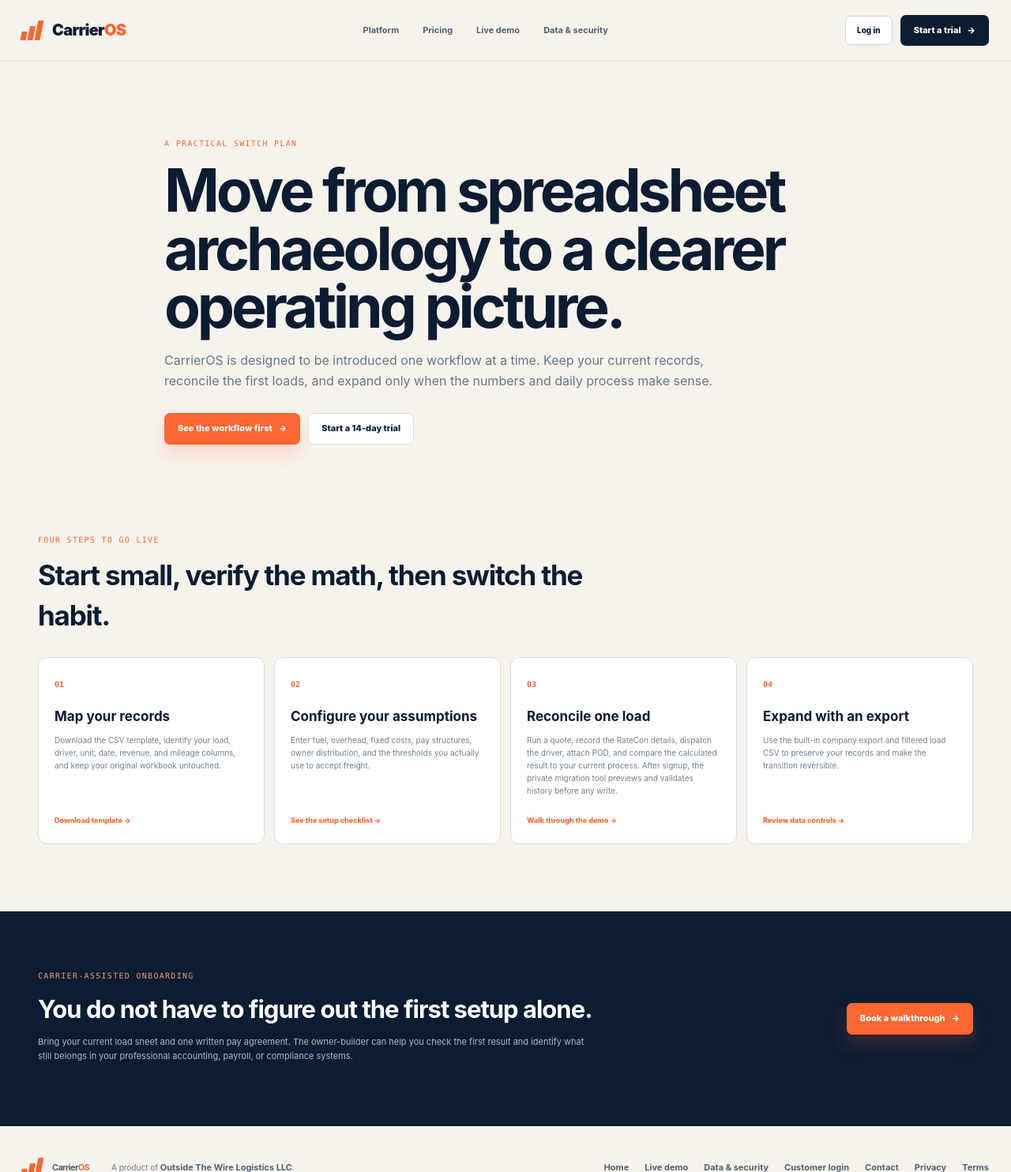
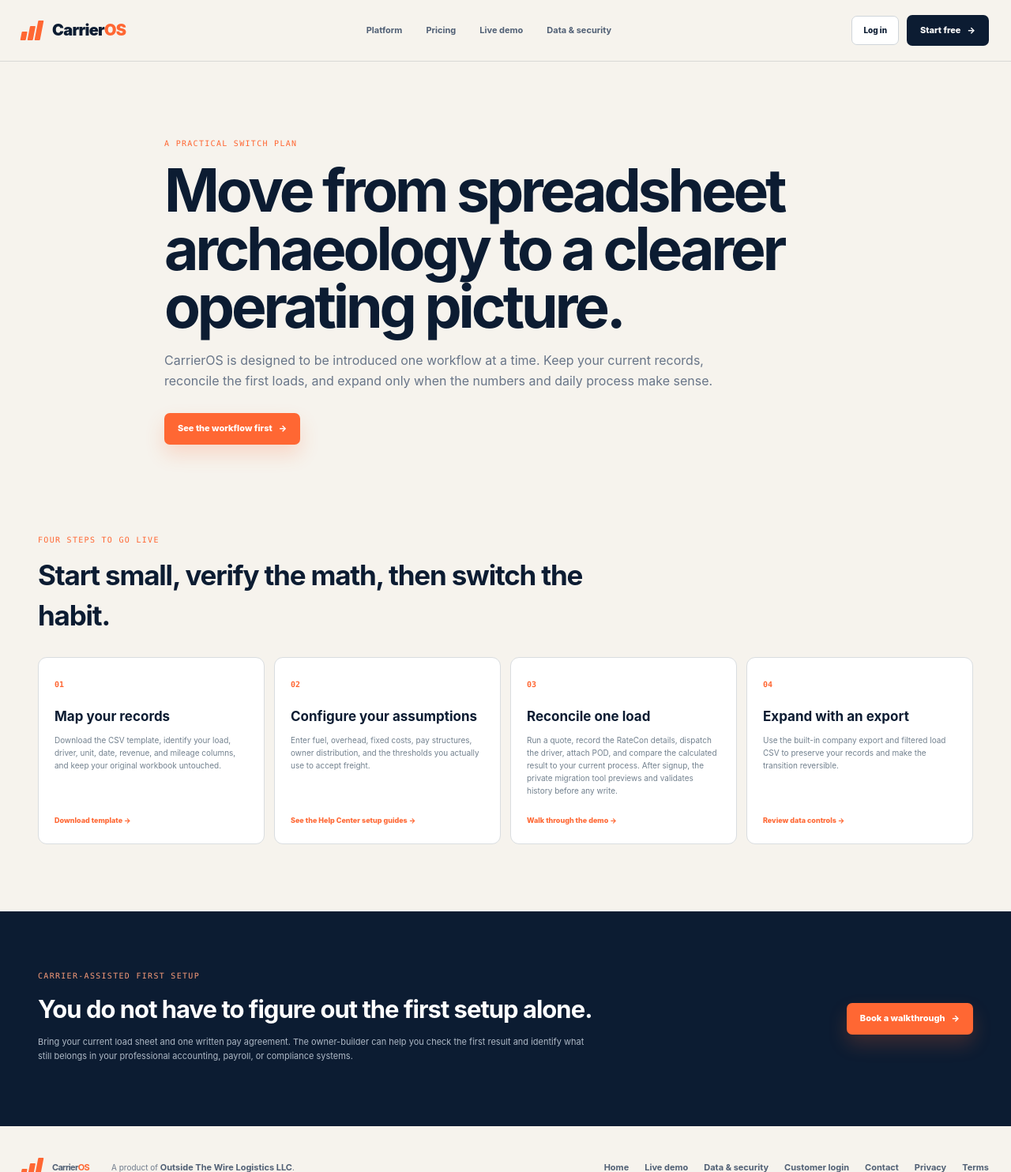
Before and after one commit to DavidOTW/CarrierOS, a FastAPI app: page /switching in a window 1280 px wide. Shown: the top 1484 px of the page at 79% size. Run offline with FastAPI, Linux system fonts and the light colour scheme.

Commit message:
Align public copy with free 1-unit offer (#59)
* Align public copy with free 1-unit offer.

Public copy wording only.

* Align public copy with free 1-unit offer.

Updated the switching section to include a four-step switch plan.

* Align public copy with free 1-unit offer.

Updated the signup link to include a plan parameter for free operators.

* Align public copy with free 1-unit offer.

* Align public copy with free 1-unit offer.

* Align public copy with free 1-unit offer.

* Align public copy with free 1-unit offer.

* Align public copy with free 1-unit offer.

Updated onboarding title and modified wording in summary and steps.

* Align public copy with free 1-unit offer.

```diff
--- a/app/help_content.py
+++ b/app/help_content.py
@@ -500,17 +500,17 @@
         "slug": "onboarding",
         "group": "admin",
         "icon": "ON",
-        "title": "Onboarding",
+        "title": "Invite office users",
         "route": "/onboarding",
         "summary": "Invite an office user into the correct private company workspace with an appropriate role.",
         "purpose": (
-            "Onboarding creates a time-limited invitation for a user to join the organization. "
+            "This tab creates a time-limited invitation for a user to join the organization. "
             "The selected role controls what that user can view or manage."
         ),
         "steps": (
             "Enter the person's name and business email.",
             "Choose the least-privilege role that matches the work they must perform.",
-            "Create the invitation and send the private onboarding link to that person through a trusted channel.",
+            "Create the invitation and send the private invite link to that person through a trusted channel.",
             "Ask the invitee to set their own password and confirm access.",
             "Review company users and remove or change access when responsibilities end.",
         ),
--- a/app/seo_content.py
+++ b/app/seo_content.py
@@ -614,7 +614,7 @@
             ("Does CarrierOS verify FMCSA compliance?", "No. CarrierOS tracks selected user-entered records and dates. The carrier must verify status with FMCSA, state agencies, insurers, ELD and safety providers, and qualified professionals."),
             ("Can compliance dates affect an assignment review?", "CarrierOS can surface recorded expiration concerns for human review, but the carrier remains responsible for the legal and safety decision."),
             ("Does CarrierOS replace a DQ file or ELD?", "No. It does not replace required driver qualification files, ELD records, maintenance programs, clearinghouse processes, or official systems."),
-            ("Can startup checklist items be tracked before the first truck?", "Yes. The Carrier Startup plan organizes readiness questions and official-source links before active operations begin."),
+            ("Can startup checklist items be tracked before the first truck?", "Yes. The startup guide organizes readiness questions and official-source links before active operations begin."),
         ],
         "related": (
             "carrier-startup-checklist",
--- a/app/templates/demo.html
+++ b/app/templates/demo.html
@@ -30,7 +30,7 @@
       <button class="demo-tab" data-demo-tab="startup"><span>18</span>Startup guide</button>
 
       <div class="demo-nav-section">Administration</div>
-      <button class="demo-tab" data-demo-tab="onboarding"><span>19</span>Onboarding</button>
+      <button class="demo-tab" data-demo-tab="onboarding"><span>19</span>Invite office users</button>
       <button class="demo-tab" data-demo-tab="referrals"><span>20</span>Referral &amp; sharing <em>New</em></button>
       <button class="demo-tab" data-demo-tab="settings"><span>21</span>Settings</button>
       <button class="demo-tab" data-demo-tab="billing"><span>22</span>Billing</button>
@@ -209,7 +209,7 @@
       </section>
 
       <section class="demo-panel" data-demo-panel="onboarding">
-        <div class="demo-heading"><div><span>Onboarding</span><h1>Invite the office without pricing every seat.</h1><p>Workspace administrators can invite team members and keep roles visible. Published operating plans include unlimited office users.</p></div></div>
+        <div class="demo-heading"><div><span>Invite office users</span><h1>Invite the office without pricing every seat.</h1><p>Workspace administrators can invite team members and keep roles visible. Published operating plans include unlimited office users.</p></div></div>
         <div class="demo-split">
           <section class="demo-card"><div class="demo-card-heading"><div><span>Office users</span><h2>Sample workspace team</h2></div></div><div class="demo-member-list"><div><span class="demo-avatar orange">DB</span><div><strong>David Brooks</strong><small>Owner / administrator</small></div><span class="demo-status green">Active</span></div><div><span class="demo-avatar blue">AJ</span><div><strong>Alex Jordan</strong><small>Dispatcher</small></div><span class="demo-status green">Active</span></div><div><span class="demo-avatar purple">KM</span><div><strong>Kris Morgan</strong><small>Bookkeeper</small></div><span class="demo-status blue">Invited</span></div></div></section>
           <section class="demo-card"><div class="demo-card-heading"><div><span>Invite workflow</span><h2>Bring a teammate in</h2></div></div><ol class="demo-number-list"><li><span>1</span><div><strong>Enter the office user</strong><small>Use the person&rsquo;s business email and intended role.</small></div></li><li><span>2</span><div><strong>Send a secure invitation</strong><small>The invited user creates their own sign-in.</small></div></li><li><span>3</span><div><strong>Review workspace access</strong><small>The admin remains responsible for team access.</small></div></li></ol></section>
--- a/app/templates/help_guide.html
+++ b/app/templates/help_guide.html
@@ -26,7 +26,7 @@
         <span class="public-eyebrow">{{ guide_group.title }}</span>
         <h1>{{ guide.title }}</h1>
         <p>{{ guide.summary }}</p>
-        <div class="help-article-actions">{% if user %}<a class="public-btn public-btn-orange" href="{{ guide.route }}">Open {{ guide.title }} <span aria-hidden="true">&rarr;</span></a>{% else %}<a class="public-btn public-btn-orange" href="/signup">Start free trial <span aria-hidden="true">&rarr;</span></a><a class="public-btn public-btn-light" href="/demo">Explore the demo</a>{% endif %}</div>
+        <div class="help-article-actions">{% if user %}<a class="public-btn public-btn-orange" href="{{ guide.route }}">Open {{ guide.title }} <span aria-hidden="true">&rarr;</span></a>{% else %}<a class="public-btn public-btn-orange" href="/signup?plan=free_operator">Start free <span aria-hidden="true">&rarr;</span></a><a class="public-btn public-btn-light" href="/demo">Explore the demo</a>{% endif %}</div>
       </header>
 
       <section class="help-article-section">
--- a/app/templates/login.html
+++ b/app/templates/login.html
@@ -5,7 +5,7 @@
     <div class="brand" style="border:0;padding:0;margin-bottom:32px"><div class="brand-mark">CO</div><div><strong>CarrierOS</strong><small style="color:#cae0eb">Fleet financial command center</small></div></div>
     <h1>Know the money before you move the freight.</h1>
     <p>Load profit, flexible driver pay, lane quoting, fixed-cost coverage, compliance, receivables, and operating documents in one mobile-ready workspace.</p>
-    <div class="login-bullets"><span>&check; Private company workspace</span><span>&check; Seven driver-pay structures</span><span>&check; Fourteen-day live trial</span></div>
+    <div class="login-bullets"><span>&check; Private company workspace</span><span>&check; Seven driver-pay structures</span><span>&check; Free for 1 unit &middot; 14-day trial on paid plans</span></div>
   </section>
   <section class="login-panel"><div class="login-card">
     <h2>Sign in</h2><p class="muted">Open your CarrierOS workspace.</p>
@@ -16,7 +16,7 @@
       <div class="field" style="margin-top:13px"><label>Password</label><input type="password" name="password" autocomplete="current-password" required></div>
       <div class="form-actions"><button class="btn btn-primary" style="width:100%">Sign in</button></div>
     </form>
-    <div class="demo-box"><strong>New to CarrierOS?</strong><br>{% if signups_open %}<a href="/signup">Start a free 14-day trial</a>{% else %}<a href="mailto:{{ support_email }}?subject=CarrierOS%20launch%20updates">Get launch updates</a>{% endif %}<br><span class="muted"><a href="/forgot-password">Forgot your password?</a></span><br><a href="/terms">Terms</a> &middot; <a href="/privacy">Privacy</a></div>
+    <div class="demo-box"><strong>New to CarrierOS?</strong><br>{% if signups_open %}<a href="/signup?plan=free_operator">Start free</a>{% else %}<a href="mailto:{{ support_email }}?subject=CarrierOS%20launch%20updates">Get launch updates</a>{% endif %}<br><span class="muted"><a href="/forgot-password">Forgot your password?</a></span><br><a href="/terms">Terms</a> &middot; <a href="/privacy">Privacy</a></div>
   </div></section>
 </div>
 {% endblock %}
--- a/app/templates/marketing.html
+++ b/app/templates/marketing.html
@@ -88,7 +88,7 @@
   </section>
 
   <section class="public-switching" aria-label="Switching to CarrierOS">
-    <div><span class="public-eyebrow">Switch at your pace</span><h2>Bring one load first. Keep your records portable.</h2><p>Start with a real carrier workflow before changing every habit. CarrierOS gives you a setup checklist, a spreadsheet mapping template, filtered load exports, and direct founder support while you validate the result.</p><a class="public-founder-link" href="/switching">See the switching plan <span aria-hidden="true">&rarr;</span></a></div>
+    <div><span class="public-eyebrow">Switch at your pace</span><h2>Bring one load first. Keep your records portable.</h2><p>Start with a real carrier workflow before changing every habit. CarrierOS gives you a four-step switch plan, a spreadsheet mapping template, filtered load exports, and direct founder support while you validate the result.</p><a class="public-founder-link" href="/switching">See the switching plan <span aria-hidden="true">&rarr;</span></a></div>
     <div class="public-switching-steps"><article><span>01</span><strong>Map</strong><small>Compare your current workbook to the import template.</small></article><article><span>02</span><strong>Reconcile</strong><small>Run one load from quote through driver pay and profit.</small></article><article><span>03</span><strong>Expand</strong><small>Keep an export while your team adopts the daily workflow.</small></article></div>
   </section>
 
--- a/app/templates/security.html
+++ b/app/templates/security.html
@@ -1,7 +1,7 @@
 {% extends "base.html" %}{% block title %}{{ seo_title }}{% endblock %}
 {% block content %}
 <main class="public-marketing public-simple-page" id="top">
-  <header class="public-nav"><a class="public-brand" href="/"><span class="public-brand-mark"><i></i><i></i><i></i></span><span>Carrier<span>OS</span></span></a><nav aria-label="Primary navigation"><a href="/#platform">Platform</a><a href="/#pricing">Pricing</a><a href="/switching">Switching</a><a href="/demo">Live demo</a></nav><div class="public-nav-actions"><a class="public-signin" href="/login">Log in</a><a class="public-btn public-btn-dark" href="/signup?plan=owner_operator">Start a trial <span aria-hidden="true">&rarr;</span></a></div></header>
+  <header class="public-nav"><a class="public-brand" href="/"><span class="public-brand-mark"><i></i><i></i><i></i></span><span>Carrier<span>OS</span></span></a><nav aria-label="Primary navigation"><a href="/#platform">Platform</a><a href="/#pricing">Pricing</a><a href="/switching">Switching</a><a href="/demo">Live demo</a></nav><div class="public-nav-actions"><a class="public-signin" href="/login">Log in</a><a class="public-btn public-btn-dark" href="/signup?plan=free_operator">Start free <span aria-hidden="true">&rarr;</span></a></div></header>
   <section class="simple-hero"><span class="public-eyebrow">Trust before your first upload</span><h1>Understand what CarrierOS protects, stores, and still needs you to configure.</h1><p>Small carriers should be able to ask direct questions about their operational data. This page describes the current application controls without pretending that a hosting setting or a checklist replaces an independent security review.</p></section>
   <section class="simple-section"><span class="public-eyebrow">Current controls</span><h2>Designed for private carrier workspaces.</h2><div class="simple-step-grid"><article><span>01</span><h3>Workspace isolation</h3><p>Each signup receives an organization-scoped workspace. Authenticated records, loads, payments, documents, and exports are filtered to that organization.</p></article><article><span>02</span><h3>Stripe-hosted card handling</h3><p>CarrierOS sends subscription checkout and customer-portal payment details to Stripe. The application does not ask for or store card or bank credentials.</p></article><article><span>03</span><h3>Audit and export paths</h3><p>Important changes are recorded in the workspace audit trail, and administrators can download company data plus filtered load CSV exports.</p></article><article><span>04</span><h3>Private document boundaries</h3><p>RateCon and delivery-document workflows require configured private storage and malware scanning. Audit uploads are processed for structured findings and raw files are not retained.</p></article></div></section>
   <section class="simple-section simple-section-muted"><span class="public-eyebrow">Operator responsibilities</span><h2>Production safety still depends on the deployment.</h2><div class="simple-bullets"><p><strong>Backups:</strong> configure daily logical backups, off-host copies, and a tested restore process.</p><p><strong>Secrets:</strong> use host-managed environment variables for session, Stripe, SMTP, storage, and scanner credentials.</p><p><strong>Access:</strong> use strong passwords, least-privilege staff accounts, and a verified support mailbox.</p><p><strong>Review:</strong> have qualified legal and security professionals review the policies and sensitive-data workflow before a high-volume launch.</p></div><div class="notice warn">Do not upload Social Security numbers, bank credentials, full account numbers, tax IDs, or identity-document images. CarrierOS is an operations and profitability workspace, not a payroll, accounting, legal, tax, insurance, or regulatory system.</div></section>
--- a/app/templates/seo_page.html
+++ b/app/templates/seo_page.html
@@ -21,7 +21,7 @@
     <aside class="seo-hero-card" aria-label="CarrierOS product summary">
       <span>Carrier-built software</span>
       <strong>Know the load.<br>Know the pay.<br>Know the profit.</strong>
-      <ul><li>Browser-based workspace</li><li>1 active power unit free forever</li><li>Plans for 2–20 paid power units</li><li>Unlimited driver records</li><li>14-day trial before monthly billing</li></ul><p class="seo-free-callout"><strong>Start free:</strong> no card is required for your first active unit. Add paid capacity only when you add a second unit.</p>
+      <ul><li>Browser-based workspace</li><li>1 active power unit free forever</li><li>Plans for 2–20 paid power units</li><li>Unlimited driver records</li><li>Free for 1 unit. 14-day trial on paid plans.</li></ul><p class="seo-free-callout"><strong>Start free:</strong> no card is required for your first active unit. Add paid capacity only when you add a second unit.</p>
       <a href="/">See CarrierOS pricing &rarr;</a>
     </aside>
   </section>
--- a/app/templates/switching.html
+++ b/app/templates/switching.html
@@ -1,10 +1,10 @@
 {% extends "base.html" %}{% block title %}{{ seo_title }}{% endblock %}
 {% block content %}
 <main class="public-marketing public-simple-page" id="top">
-  <header class="public-nav"><a class="public-brand" href="/"><span class="public-brand-mark"><i></i><i></i><i></i></span><span>Carrier<span>OS</span></span></a><nav aria-label="Primary navigation"><a href="/#platform">Platform</a><a href="/#pricing">Pricing</a><a href="/demo">Live demo</a><a href="/security">Data &amp; security</a></nav><div class="public-nav-actions"><a class="public-signin" href="/login">Log in</a><a class="public-btn public-btn-dark" href="/signup?plan=owner_operator">Start a trial <span aria-hidden="true">&rarr;</span></a></div></header>
-  <section class="simple-hero"><span class="public-eyebrow">A practical switch plan</span><h1>Move from spreadsheet archaeology to a clearer operating picture.</h1><p>CarrierOS is designed to be introduced one workflow at a time. Keep your current records, reconcile the first loads, and expand only when the numbers and daily process make sense.</p><div class="public-hero-actions"><a class="public-btn public-btn-orange" href="/demo">See the workflow first <span aria-hidden="true">&rarr;</span></a><a class="public-btn public-btn-light" href="/signup?plan=owner_operator">Start a 14-day trial</a></div></section>
-  <section class="simple-section"><span class="public-eyebrow">Four steps to go live</span><h2>Start small, verify the math, then switch the habit.</h2><div class="simple-step-grid"><article><span>01</span><h3>Map your records</h3><p>Download the CSV template, identify your load, driver, unit, date, revenue, and mileage columns, and keep your original workbook untouched.</p><a href="/switching/template.csv">Download template &rarr;</a></article><article><span>02</span><h3>Configure your assumptions</h3><p>Enter fuel, overhead, fixed costs, pay structures, owner distribution, and the thresholds you actually use to accept freight.</p><a href="/getting-started">See the setup checklist &rarr;</a></article><article><span>03</span><h3>Reconcile one load</h3><p>Run a quote, record the RateCon details, dispatch the driver, attach POD, and compare the calculated result to your current process. After signup, the private migration tool previews and validates history before any write.</p><a href="/demo">Walk through the demo &rarr;</a></article><article><span>04</span><h3>Expand with an export</h3><p>Use the built-in company export and filtered load CSV to preserve your records and make the transition reversible.</p><a href="/security">Review data controls &rarr;</a></article></div></section>
-  <section class="simple-callout"><div><span class="public-eyebrow">Carrier-assisted onboarding</span><h2>You do not have to figure out the first setup alone.</h2><p>Bring your current load sheet and one written pay agreement. The owner-builder can help you check the first result and identify what still belongs in your professional accounting, payroll, or compliance systems.</p></div><a class="public-btn public-btn-orange" href="mailto:{{ support_email }}?subject=CarrierOS%20switch%20walkthrough">Book a walkthrough <span aria-hidden="true">&rarr;</span></a></section>
+  <header class="public-nav"><a class="public-brand" href="/"><span class="public-brand-mark"><i></i><i></i><i></i></span><span>Carrier<span>OS</span></span></a><nav aria-label="Primary navigation"><a href="/#platform">Platform</a><a href="/#pricing">Pricing</a><a href="/demo">Live demo</a><a href="/security">Data &amp; security</a></nav><div class="public-nav-actions"><a class="public-signin" href="/login">Log in</a><a class="public-btn public-btn-dark" href="/signup?plan=free_operator">Start free <span aria-hidden="true">&rarr;</span></a></div></header>
+  <section class="simple-hero"><span class="public-eyebrow">A practical switch plan</span><h1>Move from spreadsheet archaeology to a clearer operating picture.</h1><p>CarrierOS is designed to be introduced one workflow at a time. Keep your current records, reconcile the first loads, and expand only when the numbers and daily process make sense.</p><div class="public-hero-actions"><a class="public-btn public-btn-orange" href="/demo">See the workflow first <span aria-hidden="true">&rarr;</span></a></div></section>
+  <section class="simple-section"><span class="public-eyebrow">Four steps to go live</span><h2>Start small, verify the math, then switch the habit.</h2><div class="simple-step-grid"><article><span>01</span><h3>Map your records</h3><p>Download the CSV template, identify your load, driver, unit, date, revenue, and mileage columns, and keep your original workbook untouched.</p><a href="/switching/template.csv">Download template &rarr;</a></article><article><span>02</span><h3>Configure your assumptions</h3><p>Enter fuel, overhead, fixed costs, pay structures, owner distribution, and the thresholds you actually use to accept freight.</p><a href="/help">See the Help Center setup guides &rarr;</a></article><article><span>03</span><h3>Reconcile one load</h3><p>Run a quote, record the RateCon details, dispatch the driver, attach POD, and compare the calculated result to your current process. After signup, the private migration tool previews and validates history before any write.</p><a href="/demo">Walk through the demo &rarr;</a></article><article><span>04</span><h3>Expand with an export</h3><p>Use the built-in company export and filtered load CSV to preserve your records and make the transition reversible.</p><a href="/security">Review data controls &rarr;</a></article></div></section>
+  <section class="simple-callout"><div><span class="public-eyebrow">Carrier-assisted first setup</span><h2>You do not have to figure out the first setup alone.</h2><p>Bring your current load sheet and one written pay agreement. The owner-builder can help you check the first result and identify what still belongs in your professional accounting, payroll, or compliance systems.</p></div><a class="public-btn public-btn-orange" href="mailto:{{ support_email }}?subject=CarrierOS%20switch%20walkthrough">Book a walkthrough <span aria-hidden="true">&rarr;</span></a></section>
   <footer class="public-footer"><a class="public-brand" href="/"><span class="public-brand-mark"><i></i><i></i><i></i></span><span>Carrier<span>OS</span></span></a><p>A product of <a href="https://www.outsidethewirelogistics.com/">Outside The Wire Logistics LLC</a>.</p><nav><a href="/">Home</a><a href="/demo">Live demo</a><a href="/security">Data &amp; security</a><a href="/login">Customer login</a><a href="mailto:{{ support_email }}">Contact</a><a href="/privacy">Privacy</a><a href="/terms">Terms</a></nav><small>CarrierOS does not provide tax, legal, payroll, accounting, insurance, or regulatory advice.</small></footer>
 </main>
 {% endblock %}
```
